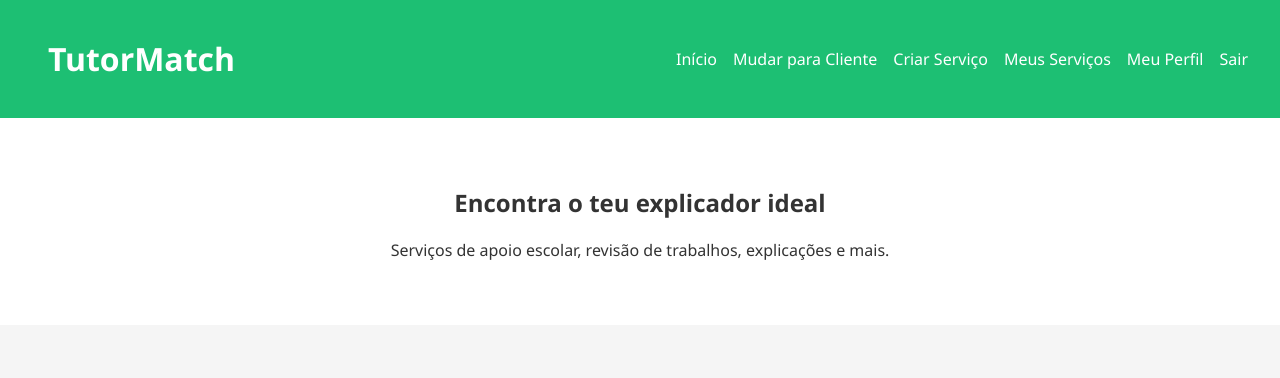
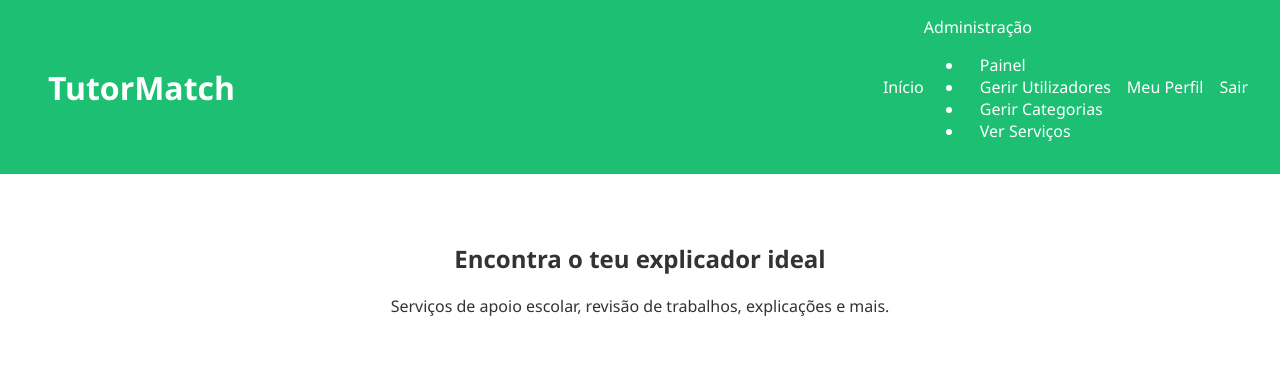
Before and after one commit to Forreca05/TutorMatch, a PHP site: page /index.php in a window 1280 px wide. Shown: the top 378 px of the page. Run offline with PHP 8.4, Linux system fonts and the light colour scheme; the visitor is signed in with stand-in values (Sample User, id 1).

Commit message:
Added admin option

```diff
--- a/includes/header.php
+++ b/includes/header.php
@@ -22,11 +22,22 @@ if (session_status() === PHP_SESSION_NONE) {
         <a href="../pages/create_service.php">Criar Serviço</a>
         <a href="../pages/myservicex.php">Meus Serviços</a>
 
-    <?php elseif ($_SESSION['role'] == 'client'): ?>
+      <?php elseif ($_SESSION['role'] == 'client'): ?>
         <a href="../actions/switch_role.php">Mudar para Freelancer</a>
         <a href="../pages/create_request.php">Criar Pedido</a>
         <a href="../pages/services.php">Serviços</a>
-    <?php endif; ?>
+
+        <?php elseif ($_SESSION['role'] == 'admin'): ?>
+          <div class="admin-menu">
+            <span>Administração</span>
+            <ul>
+              <li><a href="../pages/admin_dashboard.php">Painel</a></li>
+              <li><a href="../pages/manage_users.php">Gerir Utilizadores</a></li>
+              <li><a href="../pages/manage_categories.php">Gerir Categorias</a></li>
+              <li><a href="../pages/services.php">Ver Serviços</a></li>
+            </ul>
+          </div>
+      <?php endif; ?>
 
       <?php if (isset($_SESSION['user_id'])): ?>
         <div class="user-info">
--- /dev/null
+++ b/pages/manage_user.php
@@ -0,0 +1,5 @@
+session_start();
+if ($_SESSION['role'] !== 'admin') {
+    header('Location: ../index.php');
+    exit;
+}
```
Also changed, not shown: database/tutormatch.db, pages/admin_dashboard.php (added), pages/manage_services.php (added).
